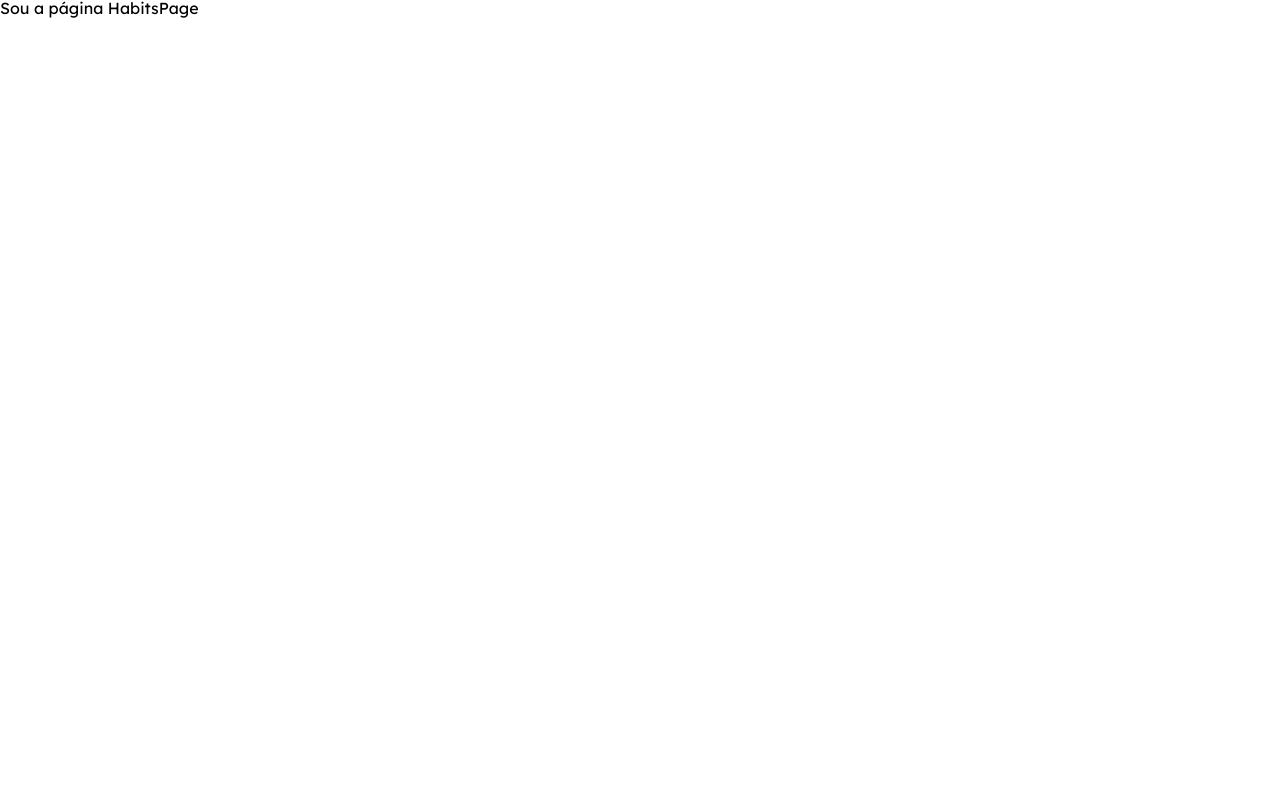
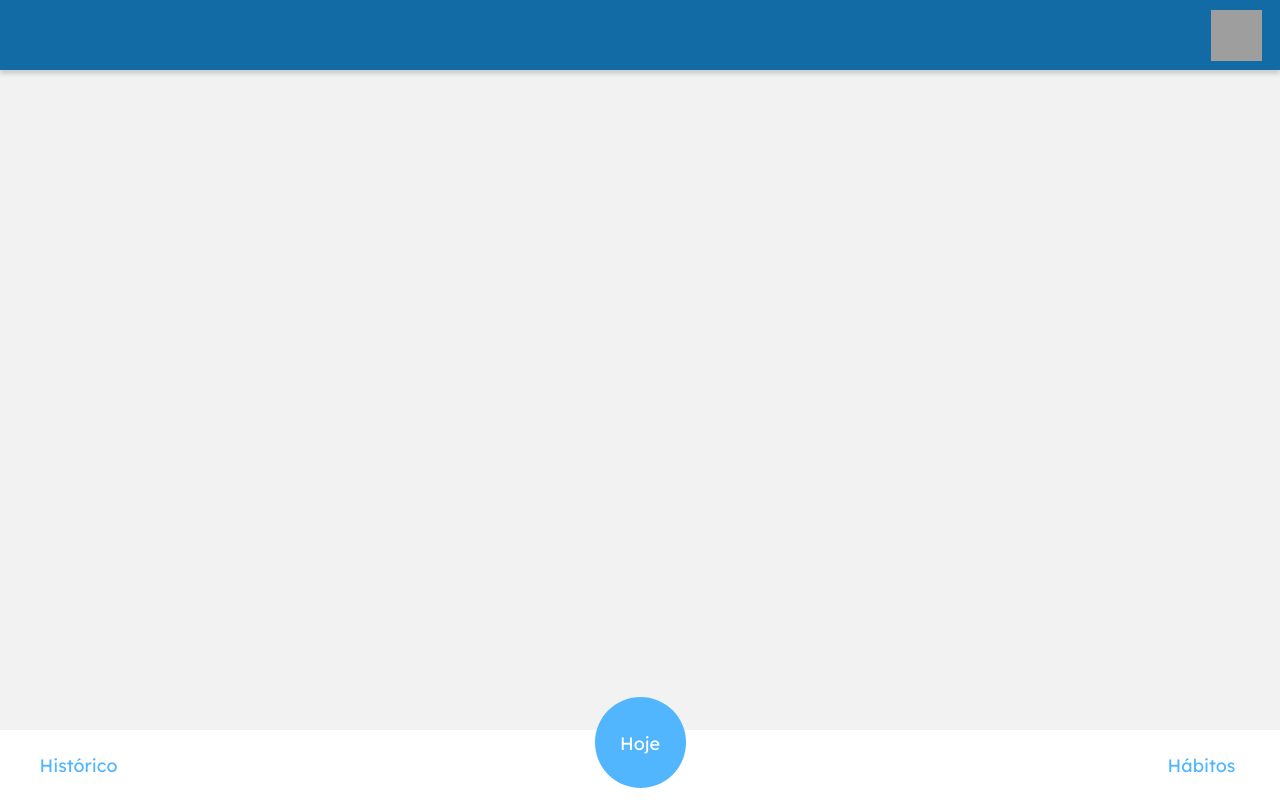
Before and after one commit to luansevero/TrackIt, a React (Create React App) app: page /habitos in a window 1280 px wide. Built offline with nearby package versions, Linux system fonts and the light colour scheme; grey boxes are pictures that could not be loaded.

Commit message:
Logged structure

```diff
--- a/src/components/logged/FooterNav.js
+++ b/src/components/logged/FooterNav.js
@@ -1,6 +1,7 @@
 
 import { Link } from "react-router-dom"
-import styled from "styled-components"
+
+import {Footer, NavButtons} from "./style"
 
 export default function FooterNav() {
     return (
@@ -11,30 +12,3 @@
         </Footer>
     )
 }
-
-const Footer = styled.footer`
-    background: #FFFFFF;
-    position: fixed;
-    display: flex;
-    align-items: center;
-    justify-content: space-between;
-    padding: 0 33px;
-    left: 0;
-    bottom: 0;
-    .today{
-        height: 91px;
-        border-radius: 100px;
-        background: #52B6FF;
-        margin-bottom: 45px;
-        color: #FFFFFF;
-    }
-`
-const NavButtons = styled.button`
-    font-weight: 400;
-    font-size: 17.976px;
-    line-height: 22px;
-    text-align: center;
-    color: #52B6FF;
-    width: 91px;
-
-`
--- a/src/components/logged/TopBar.js
+++ b/src/components/logged/TopBar.js
@@ -1,4 +1,5 @@
 import styled from "styled-components"
+import { Header } from "./style"
 import logo from "../../assets/TrackIt.png"
 
 export default function TopBar(){
@@ -9,23 +10,3 @@
         </Header>
     )
 }
-
-const Header = styled.header`
-    display:flex;
-    position: fixed;
-    padding: 0 18px;
-    align-items: center;
-    justify-content: space-between;
-    left: 0px;
-    top: 0px;
-    background: #126BA5;
-    box-shadow: 0px 4px 4px rgba(0, 0, 0, 0.15);
-    .siteLogo{
-        width: 96px;
-        height: 49px;
-    }
-    .userProfile{
-        width: 51px;
-        height: 51px;
-    }
-`
--- /dev/null
+++ b/src/components/logged/style.js
@@ -0,0 +1,66 @@
+import styled from "styled-components";
+
+export const Body = styled.div`
+    background: #F2F2F2;
+    width: 100%;
+    height: 100vh;
+    header,
+    footer{
+        width: 100%;
+        height: 70px;
+    }
+`
+export const Main = styled.main`
+    display:flex;
+    flex-direction: column;
+    heigth: 100%;
+    width: 100%;
+    padding: 100px 18px;
+    font-weight: 400;
+`
+export const Header = styled.header`
+    display:flex;
+    position: fixed;
+    padding: 0 18px;
+    align-items: center;
+    justify-content: space-between;
+    left: 0px;
+    top: 0px;
+    background: #126BA5;
+    box-shadow: 0px 4px 4px rgba(0, 0, 0, 0.15);
+    .siteLogo{
+        width: 96px;
+        height: 49px;
+    }
+    .userProfile{
+        width: 51px;
+        height: 51px;
+    }
+`
+
+export const Footer = styled.footer`
+    background: #FFFFFF;
+    position: fixed;
+    display: flex;
+    align-items: center;
+    justify-content: space-between;
+    padding: 0 33px;
+    left: 0;
+    bottom: 0;
+    .today{
+        height: 91px;
+        border-radius: 100px;
+        background: #52B6FF;
+        margin-bottom: 45px;
+        color: #FFFFFF;
+    }
+`
+export const NavButtons = styled.button`
+    font-weight: 400;
+    font-size: 17.976px;
+    line-height: 22px;
+    text-align: center;
+    color: #52B6FF;
+    width: 91px;
+
+`
--- a/src/components/pages/HabitsPage.js
+++ b/src/components/pages/HabitsPage.js
@@ -1,5 +1,18 @@
+import styled from "styled-components"
+
+import TopBar from "../logged/TopBar"
+import FooterNav from "../logged/FooterNav"
+
+import {Body, Main} from "../logged/style"
+
 export default function HabitsPage(){
     return(
-        "Sou a página HabitsPage"
+        <Body>
+            <TopBar />
+            <Main>
+
+            </Main>
+            <FooterNav />
+        </Body>
     )
 }
--- a/src/components/pages/HistoryPage.js
+++ b/src/components/pages/HistoryPage.js
@@ -1,5 +1,18 @@
-export default function HistoryPage(){
+import styled from "styled-components"
+
+import TopBar from "../logged/TopBar"
+import FooterNav from "../logged/FooterNav"
+
+import {Body, Main} from "../logged/style"
+
+export default function HabitsPage(){
     return(
-        "Sou a página History"
+        <Body>
+            <TopBar />
+            <Main>
+
+            </Main>
+            <FooterNav />
+        </Body>
     )
 }
--- a/src/components/pages/TodayPage.js
+++ b/src/components/pages/TodayPage.js
@@ -1,4 +1,3 @@
-import { Link } from "react-router-dom"
 
 
 import TopBar from "../logged/TopBar"
@@ -6,12 +5,17 @@
 import check from "../../assets/Vector.png"
 
 import styled from "styled-components"
+import { Body, Main } from "../logged/style"
 
-export default function TodayPage(){
-    return(
+export default function TodayPage() {
+    return (
         <Body>
             <TopBar />
             <Main>
+                <Header>
+                    <h1>Quarta, 25/05</h1>
+                    <h2 dontmadeit="sim">Nenhum hábito concluído ainda</h2>
+                </Header>
                 <Habits>
                     <HabitsInfoContainer>
                         <h2>Ler 1 capítulo de livro</h2>
@@ -25,22 +29,20 @@
         </Body>
     )
 }
-const Body = styled.div`
-    background: #F2F2F2;
-    width: 100%;
-    height: 100vh;
-    header,
-    footer{
-        width: 100%;
-        height: 70px;
+
+const Header = styled.section`
+    font-weight: 400;
+    h1{
+        font-size: 22.976px;
+        line-height: 29px;
+        color: #126BA5;
     }
-`
-const Main = styled.main`
-    display:flex;
-    flex-direction: column;
-    heigth: 100%;
-    width: 100%;
-    padding: 100px 18px;
+    h2{
+        font-size: 17.976px;
+        line-height: 22px;
+        color: #${props => props.dontmadeit === "sim" ? "BABABA" : "8FC549"};
+        margin-bottom: 28px;
+    }
 `
 const Habits = styled.section`
     display:flex;
```
